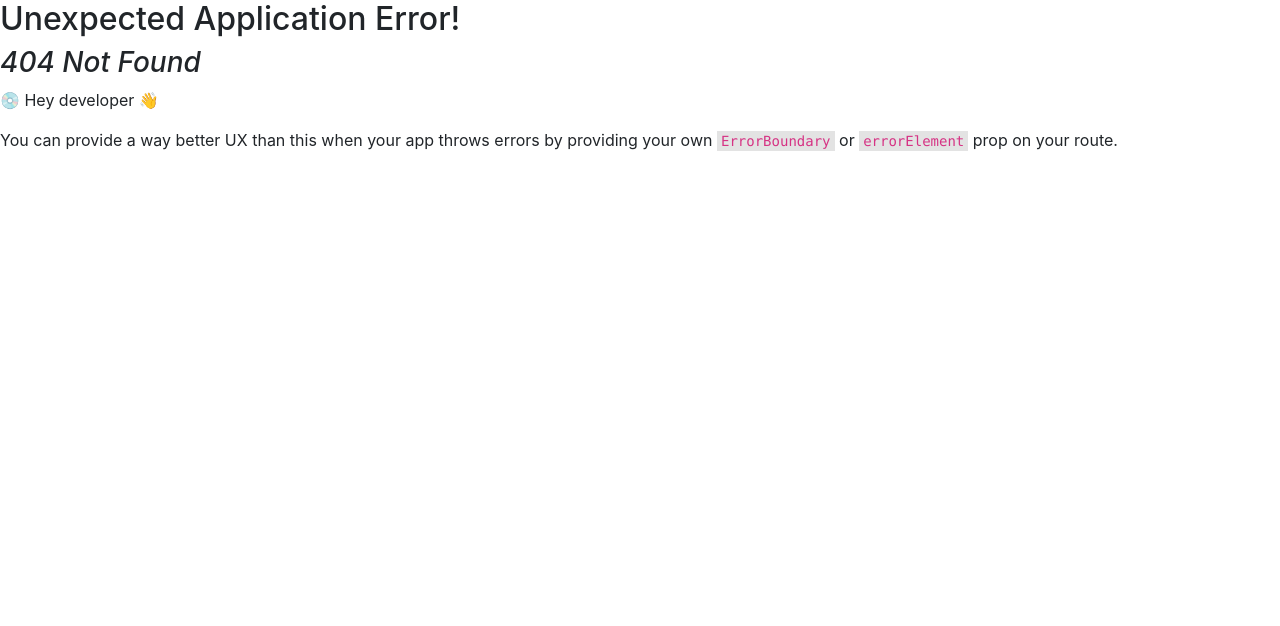
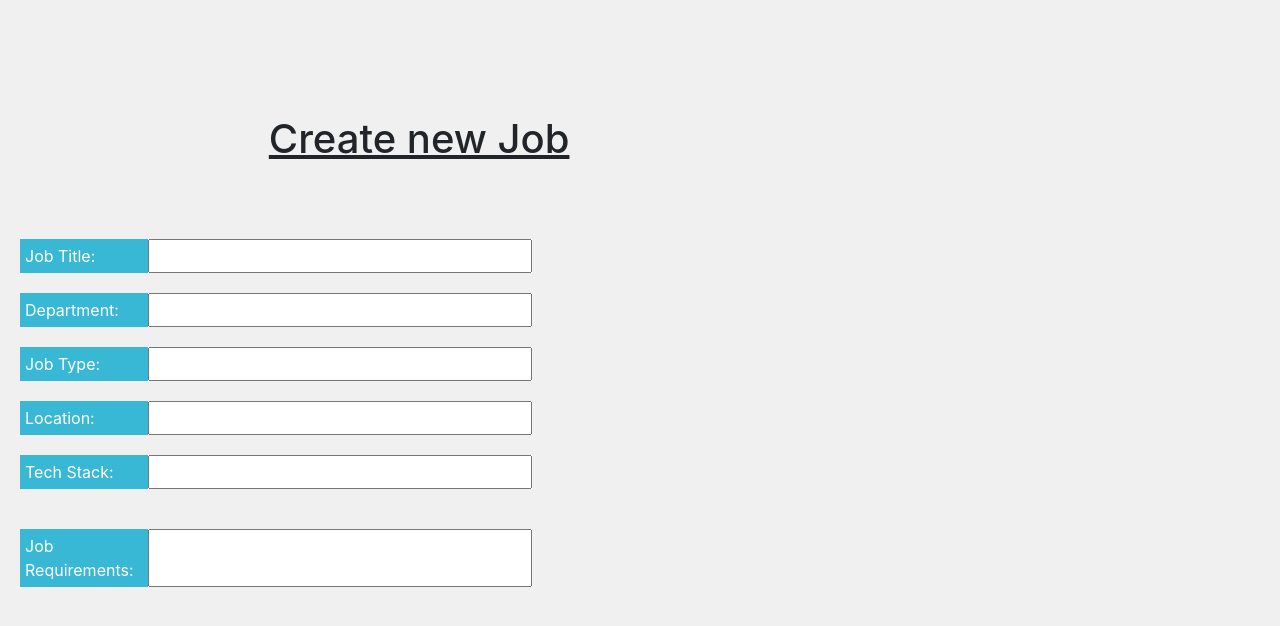
Before and after one commit to MateenAhmed23/techup, a React (Create React App) app in the folder client/: page /createjob in a window 1280 px wide. Before the commit this address had no page. Shown: the top 626 px of the page. Built offline with nearby package versions, Linux system fonts and the light colour scheme; the HTML template or start-up script is replaced by a standard one.

Commit message:
Create new job page added

```diff
--- a/client/src/App.js
+++ b/client/src/App.js
@@ -12,6 +12,7 @@ import Landingpage from "./components/landingpage";
 import Login from "./components/login";
 import Signup from "./components/signup";
 import CompanyDetails from "./components/companyDetails";
+import CreateNewJob from "./components/createNewJob";
 
 const router = createBrowserRouter([
   {
@@ -30,6 +31,10 @@ const router = createBrowserRouter([
     path: "/compdetails",
     element: <CompanyDetails />,
   },
+  {
+    path: "/createjob",
+    element: <CreateNewJob />,
+  },
 ]);
 
 function App() {
--- a/client/src/components/companyDetails.jsx
+++ b/client/src/components/companyDetails.jsx
@@ -13,6 +13,7 @@ function CompanyDetails() {
   const [designation, setDesignation] = useState("");
   const [email, setEmail] = useState("");
   const [personNumber, setPersonNumber] = useState();
+
   return (
     <div className="alldetails">
       <Navbar className="navbar"></Navbar>
--- /dev/null
+++ b/client/src/components/createNewJob.jsx
@@ -0,0 +1,30 @@
+import React, { useState } from "react";
+import "./cssmaincomponents/createnewjob.css"
+import JobInputField from "./subcomponents/jobInputFiel";
+
+function CreateNewJob() {
+    const [jobTitle, setJobTitle] = useState("");
+    const [department, setDepartment] = useState("");
+    const [location, setLocation] = useState("");
+    const [technology_stack, setTechStack] = useState("");
+    const [job_duties, setJobDescription] = useState("");
+    const [requirements, setRequirements] = useState("");
+
+    return (
+        < div className="jobform" >
+            <h1 className="maninhead">Create new Job</h1>
+            <div className="compcol1">
+                <JobInputField label="Job Title:" setter={setJobTitle}></JobInputField>
+                <JobInputField label="Department:" setter={setDepartment}></JobInputField>
+                <JobInputField label="Job Type:" setter={setTechStack}></JobInputField>
+                <JobInputField label="Location:" setter={setLocation}></JobInputField>
+                <JobInputField label="Tech Stack:" setter={setTechStack}></JobInputField>
+            </div>
+            <div className="requirement">
+                <JobInputField label="Job Requirements:" setter={setRequirements}></JobInputField>
+            </div>
+        </div >
+    )
+}
+
+export default CreateNewJob;
--- a/client/src/components/cssmaincomponents/companydetails.css
+++ b/client/src/components/cssmaincomponents/companydetails.css
@@ -7,7 +7,7 @@
   display: grid;
   grid-template-columns: 1fr 1fr;
   grid-template-rows: 7% 8% 500px 8% 500px;
-    grid-gap: 0%
+  grid-gap: 0%;
 }
 
 .navbar {
@@ -18,24 +18,24 @@
 
   /* position: fixed; */
 }
- .maninhead{
+.maninhead {
   margin-top: 2%;
   margin-left: 42%;
   grid-column-start: 1;
   grid-column-end: 4;
   grid-row-start: 2;
   grid-row-end: 3;
-   text-decoration:underline;
+  text-decoration: underline;
 }
- .headingcomp{
+.headingcomp {
   margin-left: 30%;
   text-decoration: underline;
   font-size: 190%;
   color: rgb(74, 69, 69);
   font-weight: bolder;
 }
+
 .col1 {
-
   margin-left: 10%;
   /* margin-top: %; */
   margin-right: 10%;
@@ -58,7 +58,7 @@
   /* position: fixed; */
 }
 
- a{
+a {
   font-weight: bolder;
   color: red;
 }
@@ -98,21 +98,19 @@ margin-left: 10%;
   line-height: 40px;
   vertical-align: middle;
   box-shadow: 0 2px 8px 0 rgba(255, 255, 255, 0.4);
+}
 
-
-}
-.buttondet{
+.buttondet {
   grid-column-start: 1;
   grid-column-end: 3;
-   grid-row-start:4;
+  grid-row-start: 4;
   grid-row-end: 5;
 }
-
 
 .footer {
   grid-column-start: 1;
   grid-column-end: 3;
-    grid-row-start:5;
+  grid-row-start: 5;
   grid-row-end: 6;
   background: rgba(209, 28, 28, 0.9);
 }
--- /dev/null
+++ b/client/src/components/cssmaincomponents/createnewjob.css
@@ -0,0 +1,87 @@
+.jobform {
+  margin-top: 0px;
+  padding-top: 0px;
+  height: auto;
+  width: 100%;
+  background-color: #f0f0f0;
+  display: grid;
+  grid-template-columns: 1fr 1fr;
+  grid-template-rows: 7% 8% auto auto 500px;
+  grid-gap: 0%;
+}
+
+.compcol1 {
+  grid-column: 1;
+  grid-row-start: 3;
+  /* position: fixed; */
+}
+
+.requirement {
+  grid-row: 4;
+  height: 600px;
+}
+
+.inputlabel {
+  grid-column-start: 1;
+  grid-column-end: 2;
+  padding: 5px;
+  background-color: #38b8d4;
+  color: white;
+}
+
+.next {
+  text-decoration: none;
+  margin-left: 40%;
+  margin-right: -20px;
+  border-radius: 20px;
+  color: rgb(3, 3, 3);
+  background-color: #38b8d4;
+  padding-bottom: 15px;
+  padding-left: 20px;
+  padding-right: 20px;
+  height: 45px;
+  display: inline-block;
+  line-height: 40px;
+  vertical-align: middle;
+  box-shadow: 0 2px 8px 0 rgba(255, 255, 255, 0.4);
+}
+
+.back {
+  text-decoration: none;
+  margin-left: 40%;
+  margin-right: -20px;
+  border: 3px solid black;
+  border-radius: 20px;
+  color: rgb (3, 3, 3);
+  background-color: rgb(26, 94, 154);
+  padding-bottom: 15px;
+  padding-left: 20px;
+  padding-right: 20px;
+  height: 45px;
+  display: inline-block;
+  line-height: 40px;
+  vertical-align: middle;
+  box-shadow: 0 2px 8px 0 rgba(255, 255, 255, 0.4);
+}
+
+.jobinputfield {
+  margin-top: 10px;
+  width: 100%;
+  display: grid;
+  grid-template-columns: 1fr 3fr;
+}
+
+.jobinputfield {
+  margin: 20px;
+  width: 80%;
+  background-color: white;
+}
+
+.maninhead {
+  margin-top: 2%;
+  margin-left: 42%;
+  grid-column-end: 2;
+  grid-row-start: 2;
+  grid-row-end: 3;
+  text-decoration: underline;
+}
--- a/client/src/components/cssmaincomponents/landingpage.css
+++ b/client/src/components/cssmaincomponents/landingpage.css
@@ -1,14 +1,13 @@
 .landingpage {
   margin-top: 0px;
   padding-top: 0px;
-
   height: 3950px;
   width: 100%;
   background-color: rgb(223, 217, 217);
   display: grid;
   grid-template-columns: 1fr 1fr;
   grid-template-rows: 100px 500px 900px 450px 700px 700px;
-   grid-gap: 3%
+  grid-gap: 3%;
 }
 
 .navbar {
@@ -17,33 +16,26 @@
   grid-row-start: 1;
   grid-row-end: 2;
   /* position: fixed; */
-
 }
 
 .desc {
-
   grid-row-start: 2;
   grid-row-end: 3;
   grid-column-start: 2;
   grid-column-end: 3;
-
 }
 
 .recruit {
   border-radius: 50%;
   margin-left: 20%;
   box-shadow: 5px 5px 10px rgb(200, 195, 195);
-
-
 }
 
 .image {
-
   grid-row-start: 2;
   grid-row-end: 3;
   grid-column-start: 1;
   grid-column-end: 2;
-
 }
 
 .ourcleints {
@@ -54,12 +46,10 @@
 }
 
 .aboutus {
-
   grid-row-start: 4;
   grid-row-end: 5;
   grid-column-start: 1;
   grid-column-end: 3;
-
 }
 
 .pricing {
@@ -68,7 +58,6 @@
   grid-row-end: 6;
   grid-column-start: 1;
   grid-column-end: 3;
-
 }
 
 .footer {
@@ -77,9 +66,7 @@ margin-top: 10%;
   grid-row-end: 7;
   grid-column-start: 1;
   grid-column-end: 3;
-
 }
-
 
 .statement {
   margin-left: 10%;
@@ -96,7 +83,6 @@ margin-top: 10%;
 .logomain {
   margin-top: 5%;
   margin-left: 23%;
-
 }
 
 .description {
@@ -105,24 +91,21 @@ margin-top: 10%;
   font-weight: bold;
   font-size: 100%;
   text-align: center;
-
 }
 
 .services {
   color: rgb(11, 56, 220);
 }
-.service:hover{
+.service:hover {
   transform: scale(1.3);
   z-index: 2;
   transition: 0.4s;
-
 }
 
-.member:hover{
+.member:hover {
   transform: scale(1.2);
   z-index: 2;
   transition: 0.4s;
-
 }
 
 .maindifferent {
@@ -136,7 +119,6 @@ margin-top: 10%;
   font-weight: bolder;
   font-size: 180%;
   color: rgb(0, 83, 160);
-
 }
 
 .different {
@@ -148,14 +130,12 @@ margin-top: 10%;
   font-weight: bold;
   color: grey;
   margin-left: 14%;
-
 }
 
 .deffdesc2 {
   font-weight: bold;
   color: grey;
   margin-left: 25%;
-
 }
 
 .uuniqueservices {
@@ -186,7 +166,6 @@ margin-top: 10%;
 }
 
 .footer {
-
   background: rgba(0, 0, 0, 0.9);
 }
 
@@ -218,7 +197,6 @@ margin-top: 10%;
   margin-left: 30%;
   font-weight: bolder;
   font-size: larger;
-
 }
 
 .descteam {
@@ -227,7 +205,6 @@ margin-top: 10%;
   font-weight: 500;
   font-size: larger;
   color: rgb(76, 79, 79);
-
 }
 
 a {
@@ -240,7 +217,6 @@ a {
   text-align: center;
   z-index: 1;
   position: relative;
-
 }
 
 .pricingTable:hover {
@@ -255,13 +231,13 @@ a {
 .pricingTable:before {
   content: "";
   position: absolute;
-   left: 0
+  left: 0;
 }
 
 .pricingTable .price-value .amount {
   display: inline-block;
   font-size: 50px;
-   font-weight: 700
+  font-weight: 700;
 }
 
 .pricingTable .price-value .month {
@@ -269,7 +245,7 @@ a {
   font-size: 20px;
   font-weight: 500;
   line-height: 10px;
-   text-transform: uppercase
+  text-transform: uppercase;
 }
 
 .pricingTable:before {
@@ -279,7 +255,7 @@ a {
   top: 0;
   z-index: -1;
   -webkit-clip-path: polygon(100% 0, 100% 85%, 50% 100%, 0 85%, 0 0);
-   clip-path: polygon(100% 0, 100% 85%, 50% 100%, 0 85%, 0 0)
+  clip-path: polygon(100% 0, 100% 85%, 50% 100%, 0 85%, 0 0);
 }
 
 .pricingTable:after {
@@ -290,7 +266,7 @@ a {
   top: 70px;
   right: 0;
   -webkit-clip-path: polygon(50% 100%, 0 0, 100% 0);
-   clip-path: polygon(50% 100%, 0 0, 100% 0)
+  clip-path: polygon(50% 100%, 0 0, 100% 0);
 }
 
 .pricingTable .title {
@@ -301,7 +277,7 @@ a {
   font-weight: 600;
   color: #fff;
   text-transform: uppercase;
-   position: relative
+  position: relative;
 }
 
 .pricingTable .title:after,
@@ -310,35 +286,35 @@ a {
   border-bottom: 15px solid transparent;
   position: absolute;
   bottom: -30px;
-   content: ""
+  content: "";
 }
 
 .pricingTable .title:before {
   border-left: 15px solid transparent;
-   left: 0
+  left: 0;
 }
 
 .pricingTable .title:after {
   border-right: 15px solid transparent;
-   right: 0
+  right: 0;
 }
 
 .pricingTable .price-value {
   margin-bottom: 25px;
-   color: #1daa72
+  color: #1daa72;
 }
 
 .pricingTable .currency {
   display: inline-block;
   font-size: 30px;
   vertical-align: top;
-   margin-top: 8px
+  margin-top: 8px;
 }
 
 .price-value .amount {
   display: inline-block;
   font-size: 50px;
-   font-weight: 700
+  font-weight: 700;
 }
 
 .price-value .month {
@@ -346,7 +322,7 @@ a {
   font-size: 20px;
   font-weight: 500;
   line-height: 10px;
-   text-transform: uppercase
+  text-transform: uppercase;
 }
 
 .pricingTable .pricing-content {
@@ -354,13 +330,13 @@ a {
   margin: 0 0 25px;
   list-style: none;
   border-top: 1px solid #8f8f8f;
-   border-bottom: 1px solid #8f8f8f
+  border-bottom: 1px solid #8f8f8f;
 }
 
 .pricingTable .pricing-content li {
   font-size: 17px;
   color: #8f8f8f;
-   line-height: 55px
+  line-height: 55px;
 }
 
 .pricingTable .pricingTable-signup {
@@ -372,7 +348,7 @@ a {
   color: #fff;
   overflow: hidden;
   position: relative;
-   transition: all .7s ease 0s
+  transition: all 0.7s ease 0s;
 }
 
 .pricingTable .pricingTable-signup:before {
@@ -380,46 +356,51 @@ a {
   display: inline-block;
   width: 100%;
   height: 100%;
-   background: linear-gradient(to bottom, rgba(255, 255, 255, 0) 0, rgba(255, 255, 255, 1) 50%, rgba(255, 255, 255, 0) 100%);
+  background: linear-gradient(
+    to bottom,
+    rgba(255, 255, 255, 0) 0,
+    rgba(255, 255, 255, 1) 50%,
+    rgba(255, 255, 255, 0) 100%
+  );
   position: absolute;
   top: 0;
   left: 0;
   opacity: 0;
   transform: translate(0, 100%);
-   transition: all .6s ease-in-out 0s
+  transition: all 0.6s ease-in-out 0s;
 }
 
 .pricingTable .pricingTable-signup:hover:before {
   opacity: 1;
-   transform: translate(0, -100%)
+  transform: translate(0, -100%);
 }
 
 .pricingTable.blue .pricingTable-signup,
 .pricingTable.blue .title,
 .pricingTable.blue:after {
-   background: #49b0ca
+  background: #49b0ca;
 }
 
 .pricingTable.blue .title:after,
 .pricingTable.blue .title:before {
-   border-top: 15px solid #407a88
+  border-top: 15px solid #407a88;
 }
 
 .pricingTable.blue .price-value {
-   color: #49b0ca
+  color: #49b0ca;
 }
 
 .pricingTable.pink .pricingTable-signup,
 .pricingTable.pink .title,
 .pricingTable.pink:after {
-   background: #f06ace
+  background: #f06ace;
 }
 
 .pricingTable.pink .price-value {
-   color: #f0b66a
+  color: #f0b66a;
 }
 
 .pricingTable.pink .title:after,
 .pricingTable.pink .title:before {
-   border-top: 15px solid #773667
+  border-top: 15px solid #773667;
 }
--- /dev/null
+++ b/client/src/components/subcomponents/jobInputFiel.jsx
@@ -0,0 +1,14 @@
+import React, { Component } from "react";
+
+function JobInputField(props) {
+    return (
+        <div className="jobinputfield">
+            <div className="inputlabel">
+                {props.label}
+            </div>
+            <input className="jobinput" onChange={(e) => props.setter(e.target.value)} />
+        </div >
+    )
+}
+
+export default JobInputField;
```
Lines whose indentation alone changed are shown as unchanged.
